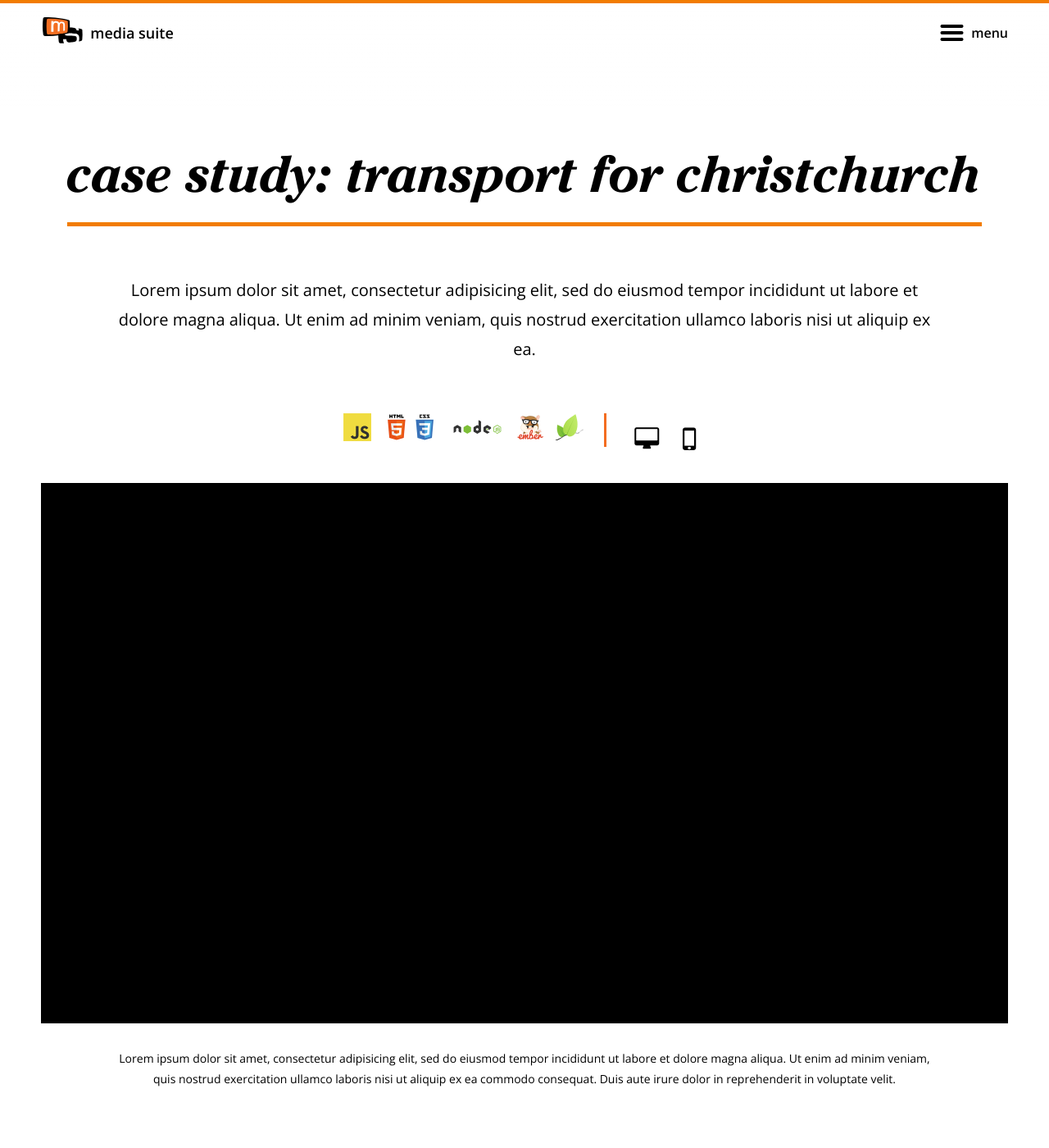
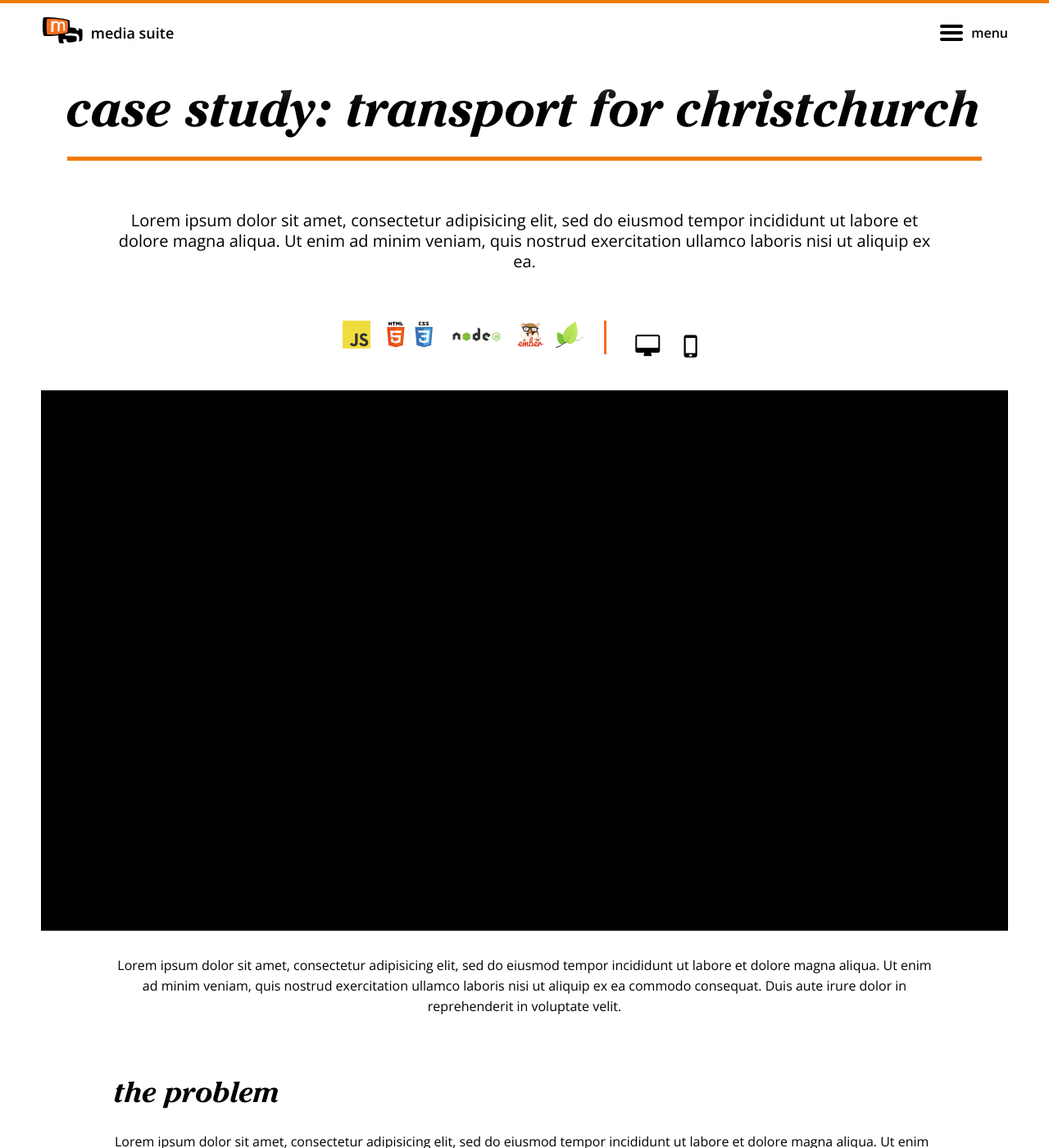
Before and after one commit to mediasuitenz/media-suite-site, a Jekyll site: the page built from case-studies/transport-for-christchurch/index.html, in a window 1280 px wide and 1400 px high. Shown: the whole window at 82% size. Built offline with Jekyll 4.4.1, drawn with Linux system fonts in a browser that asks for light colours; nearby versions of some CDN libraries.

Commit message:
Changed font size

```diff
--- a/css/style.css
+++ b/css/style.css
@@ -20,8 +20,8 @@
 }
 
 body {
-  font-size: 1.4rem; /* 14px */
-  line-height: 1.8;
+  font-size: 1.6rem; /* 16px */
+  line-height: 2.5rem;
   border-top: 4px solid #f27c00;
 }
 
@@ -422,6 +422,11 @@
 
 .trigger-icon:before {
   margin: 0;
+}
+#banner-panel{
+  background-image: url(/img/video-first-frame.jpg);
+  background-size: cover;
+  background-position: 50% 50%;
 }
 
 /*=====================================================
@@ -1239,6 +1244,12 @@
   padding-top: 60px;
   border-top: 5px solid #f36d21;
 }
+.other-case-studies h2{
+  font-size: 3rem
+}
+.other-case-studies .item-image img {
+    max-width: 220px;
+}
 
 /*=====================================================
   Media Queries:
@@ -1594,7 +1605,7 @@
   }
 
   .internal-page {
-    padding-top: 180px;
+    padding-top: 100px;
   }
 
   #csi-tfc .item-image img {
@@ -1615,7 +1626,8 @@
   }
 
   .item-text-body {
-    font-size: 1.2rem;
+    font-size: 1.6rem;
+    line-height: 2.5rem;
   }
 
   .item-image img {
@@ -1628,7 +1640,7 @@
   }
 
   .other-case-studies .case-study-item {
-    margin-bottom: 50px;
+    margin-bottom: 20px;
   }
 
   .other-case-studies .item-image {
--- a/index.html
+++ b/index.html
@@ -22,7 +22,7 @@
       </div>
     </div> <!-- #home-panel-nav -->
     <div class="covervid-wrapper">
-      <video class="js-covervid-video" autoplay loop poster="{{ "/img/video-first-frame.jpg" | prepend: site.baseurl }}">
+      <video class="js-covervid-video" autoplay loop>
         <source src="{{ "/img/looped.mp4" | prepend: site.baseurl }}" type="video/mp4">
       </video>
     </div> <!-- .covervid-wrapper -->
```
Also changed, not shown: img/estuary.jpg (added), 3 other files.
